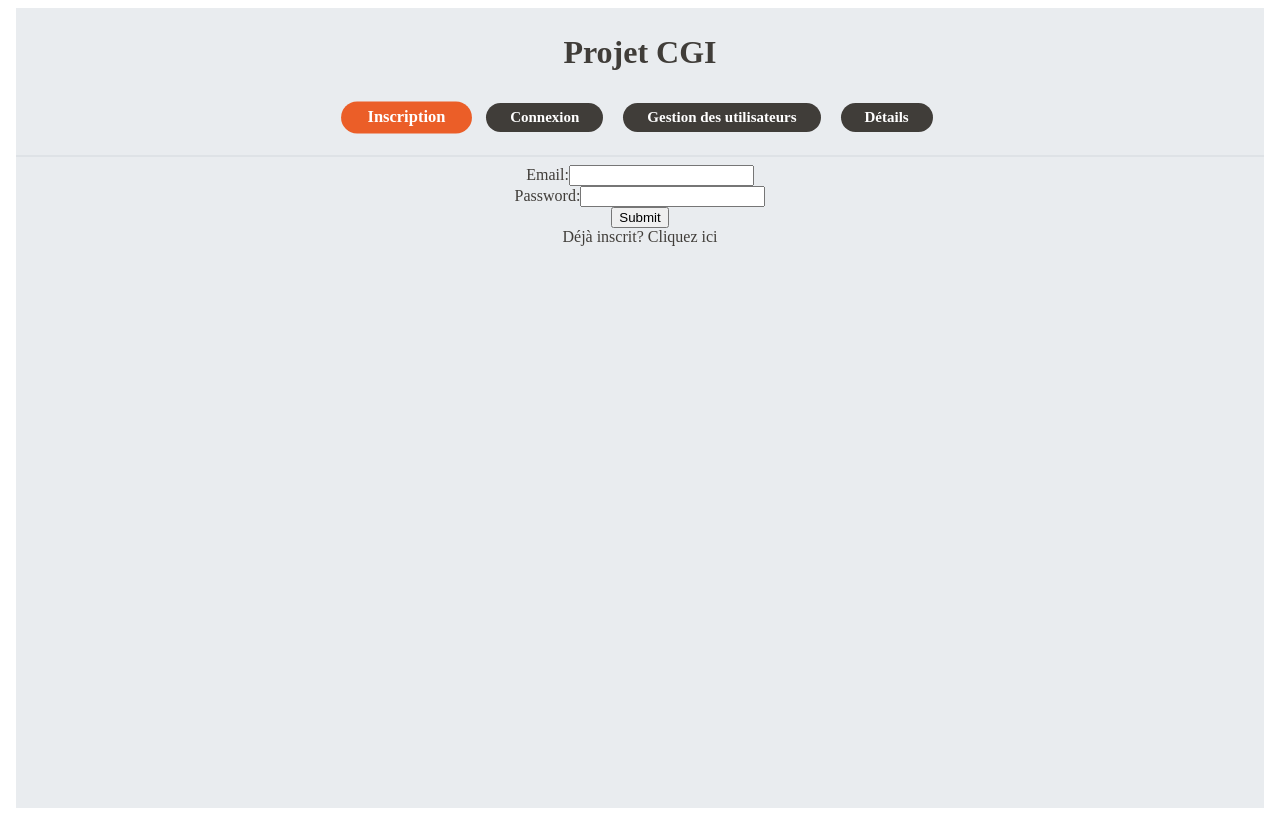
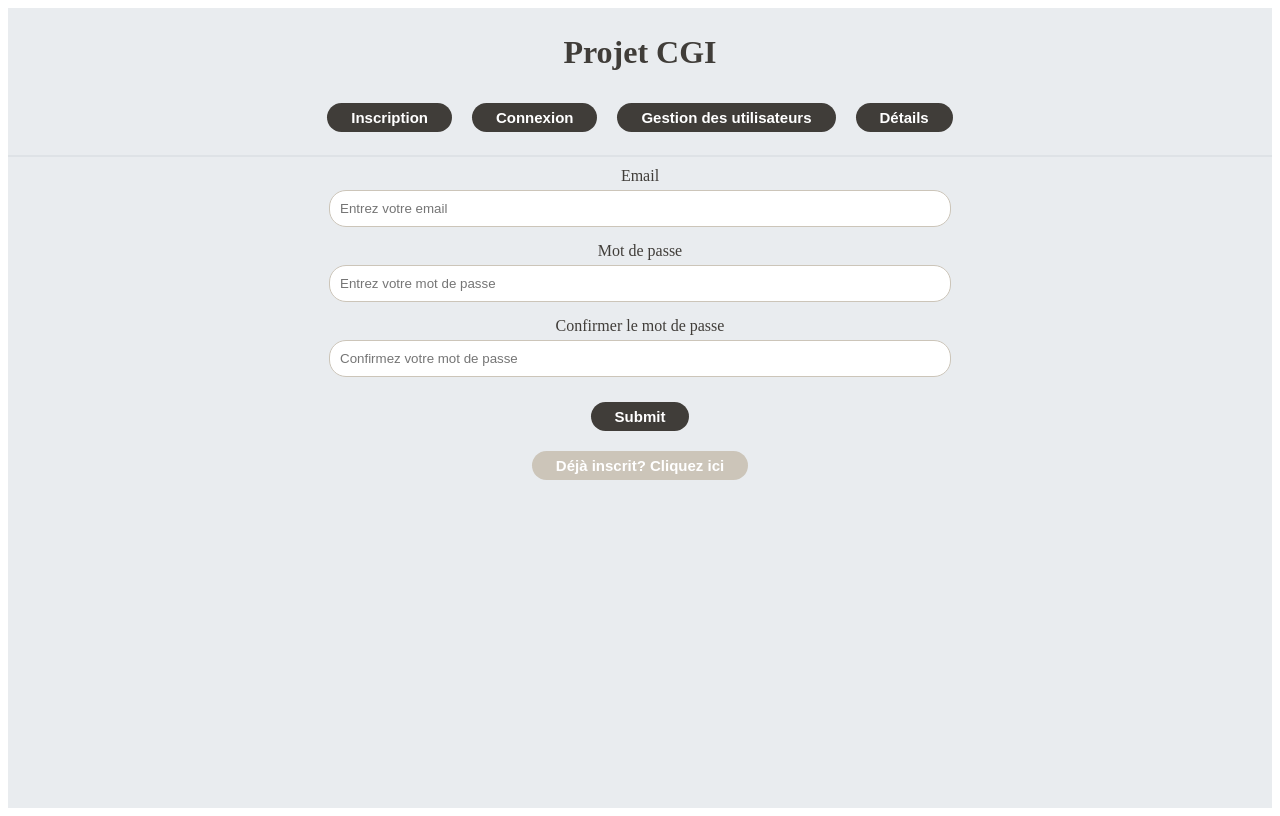
Before and after one commit to mathias-pl/projet-cgi, an Angular app: page /inscription in a window 1280 px wide. Built offline with nearby package versions, Linux system fonts and the light colour scheme.

Commit message:
Registration

```diff
--- a/src/app/app.component.css
+++ b/src/app/app.component.css
@@ -1,4 +1,6 @@
 body {
+    margin: 0px;
+    padding: 0px;
     background-color: #e9ecef;
     color: #403d39;
     text-align: center;
@@ -14,8 +16,7 @@ hr {
     border: 1px solid #dee2e6;
 }
 
-.button {
-    background: #403d39;
+button {
     color: white;
     border-radius: 16px;
     display: inline-block;
@@ -23,23 +24,46 @@ hr {
     font-weight: bold;
     padding: 6px 24px;
     margin: 10px;
-    text-decoration: none; /* Added to remove underline */
+    border: none;
+    text-decoration: none; /* No underline */
 }
 
-.button:hover {
-    background: #252422;
+button:hover {
+    /* background: #252422; */
     transform: scale(1.1);
     transition: transform 0.3s ease-in-out;
 }
 
 .activebutton {
     background: #eb5e28;
-    transform: scale(1.1);
 }
 
-login-container {
+.button {
+    background: #403d39;
+}
+
+.secondary-button {
+    background: #ccc5b9;
+}
+
+.form-container {
+    width: 100%;
+    align-items: center;
+}
+
+.form-group {
     display: flex;
-    justify-content: center;
-    align-items: center;
-    height: 100vh;
+    flex-direction: column;
+    margin: 10px;
 }
+
+.input-field {
+    padding: 10px;
+    margin: 5px;
+    border-radius: 17px;
+    border: 1px solid #ccc5b9;
+    color: #252422;
+    width: 80%;
+    max-width: 600px;
+    align-self: center;
+}
--- a/src/app/app.component.html
+++ b/src/app/app.component.html
@@ -11,11 +11,11 @@
   <header class="header">
     <h1>Projet CGI</h1>
     <nav class="nav">
-      <a class="button" routerLink="/inscription" routerLinkActive="activebutton">Inscription</a>
-      <a class="button" routerLink="/auth" routerLinkActive="activebutton">Connexion</a>
-      <a class="button" routerLink="/gestion" routerLinkActive="activebutton">Gestion des
-        utilisateurs</a>
-      <a class="button" routerLink="/details" routerLinkActive="activebutton">Détails</a>
+      <button class="button" routerLink="/inscription" routerLinkActive="activebutton">Inscription</button>
+      <button class="button" routerLink="/auth" routerLinkActive="activebutton">Connexion</button>
+      <button class="button" routerLink="/gestion" routerLinkActive="activebutton">Gestion des
+        utilisateurs</button>
+      <button class="button" routerLink="/details" routerLinkActive="activebutton">Détails</button>
     </nav>
   </header>
   <hr>
--- a/src/app/app.component.ts
+++ b/src/app/app.component.ts
@@ -1,6 +1,5 @@
 import { Component } from '@angular/core';
-import { RouterLinkActive, RouterOutlet } from '@angular/router';
-import { RouterLink } from '@angular/router';
+import { RouterLinkActive, RouterLink, RouterOutlet } from '@angular/router';
 
 @Component({
   selector: 'app-root',
--- a/src/app/auth/auth.component.html
+++ b/src/app/auth/auth.component.html
@@ -11,3 +11,7 @@
         <button type="submit">Login</button>
     </form>
 </div>
+
+<div>
+    <a class="button" routerLink="/inscription" routerLinkActive="activebutton">Pas encore inscrit? Cliquez ici</a>
+</div>
--- a/src/app/auth/auth.component.ts
+++ b/src/app/auth/auth.component.ts
@@ -1,10 +1,11 @@
 import { Component } from '@angular/core';
+import { RouterLinkActive, RouterLink, RouterOutlet } from '@angular/router';
 
 @Component({
   selector: 'app-auth',
-  imports: [],
+  imports: [RouterOutlet, RouterLink, RouterLinkActive],
   templateUrl: './auth.component.html',
-  styleUrl: './auth.component.css'
+  styleUrl: '../app.component.css'
 })
 export class AuthComponent {
 
--- a/src/app/inscription/inscription.component.html
+++ b/src/app/inscription/inscription.component.html
@@ -1,49 +1,22 @@
-<div class="form-container">
-    <form>
-        <div>
-            <label for="email">Email:</label>
-            <input type="email" id="email" name="email" required>
-        </div>
-
-        <div class="form-group">
-            <label for="password">Password:</label>
-            <input type="password" id="password" name="password" required>
-        </div>
-        <button type="submit">Submit</button>
-    </form>
-</div>
+<form class="form-container" id="registrationForm">
+    <div class="form-group">
+        <label for="email">Email</label>
+        <input type="email" id="email" name="email" class="input-field" placeholder="Entrez votre email" required>
+    </div>
+    <div class="form-group">
+        <label for="password">Mot de passe</label>
+        <input type="password" id="password" name="password" class="input-field" placeholder="Entrez votre mot de passe"
+            required>
+    </div>
+    <div class="form-group">
+        <label for="confirmPassword">Confirmer le mot de passe</label>
+        <input type="password" id="confirmPassword" name="confirmPassword" class="input-field"
+            placeholder="Confirmez votre mot de passe" required>
+    </div>
+    <button type="submit" class="button">Submit</button>
+</form>
 
 <div>
-    <a class="button" routerLink="/auth" routerLinkActive="activebutton">Déjà inscrit? Cliquez ici</a>
+    <button class="secondary-button" routerLink="/auth" routerLinkActive="activebutton">Déjà inscrit? Cliquez
+        ici</button>
 </div>
-
-<script>
-    document.getElementById('registrationForm').addEventListener('submit', function (event) {
-        event.preventDefault();
-
-        const name = document.getElementById('name').value;
-        const email = document.getElementById('email').value;
-        const password = document.getElementById('password').value;
-
-        const data = {
-            name: name,
-            email: email,
-            password: password
-        };
-
-        fetch('https://reqres.in/api/register', {
-            method: 'POST',
-            headers: {
-                'Content-Type': 'application/json'
-            },
-            body: JSON.stringify(data)
-        })
-            .then(response => response.json())
-            .then(data => {
-                console.log('Success:', data);
-            })
-            .catch((error) => {
-                console.error('Error:', error);
-            });
-    });
-</script>
--- a/src/app/inscription/inscription.component.ts
+++ b/src/app/inscription/inscription.component.ts
@@ -1,10 +1,11 @@
 import { Component } from '@angular/core';
+import { RouterLinkActive, RouterLink, RouterOutlet } from '@angular/router';
 
 @Component({
   selector: 'app-inscription',
-  imports: [],
+  imports: [RouterOutlet, RouterLink, RouterLinkActive],
   templateUrl: './inscription.component.html',
-  styleUrl: './inscription.component.css'
+  styleUrl: '../app.component.css'
 })
 export class InscriptionComponent {
 
```
